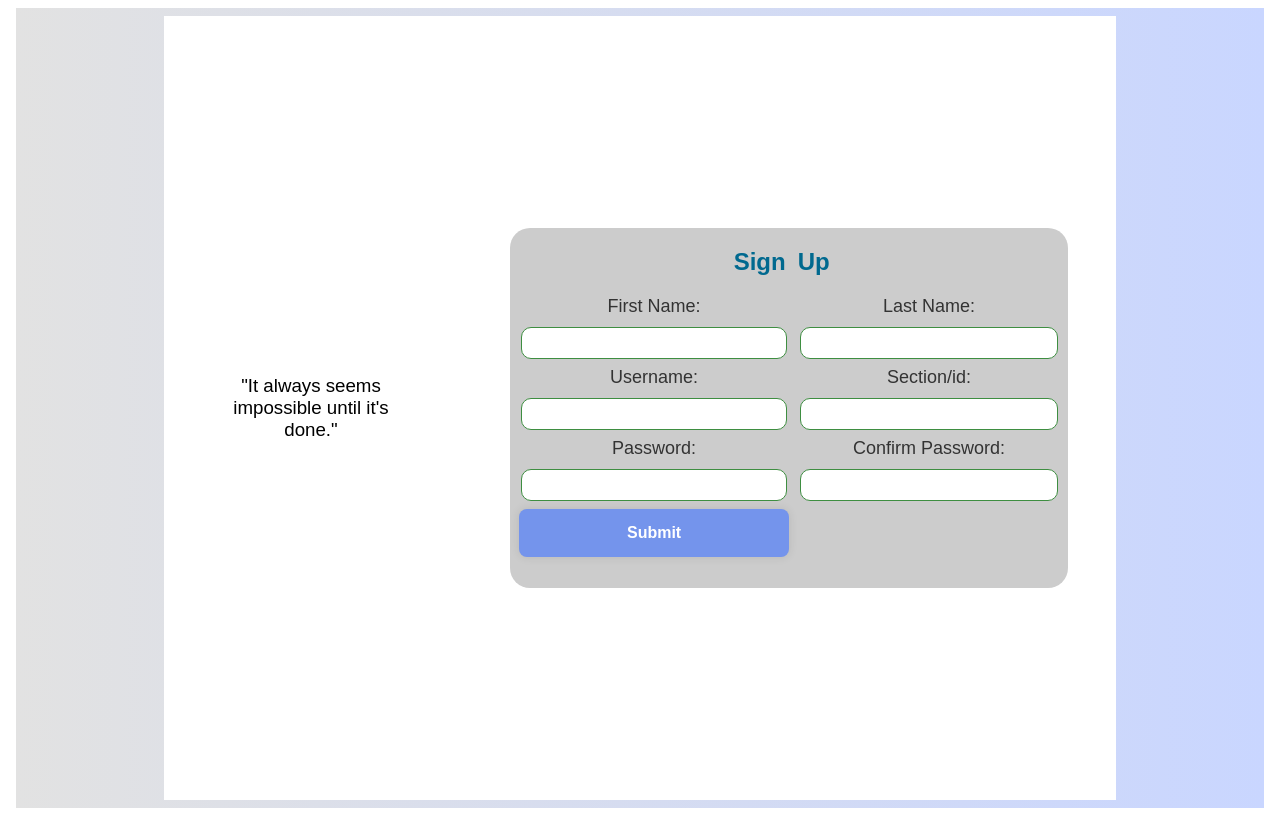
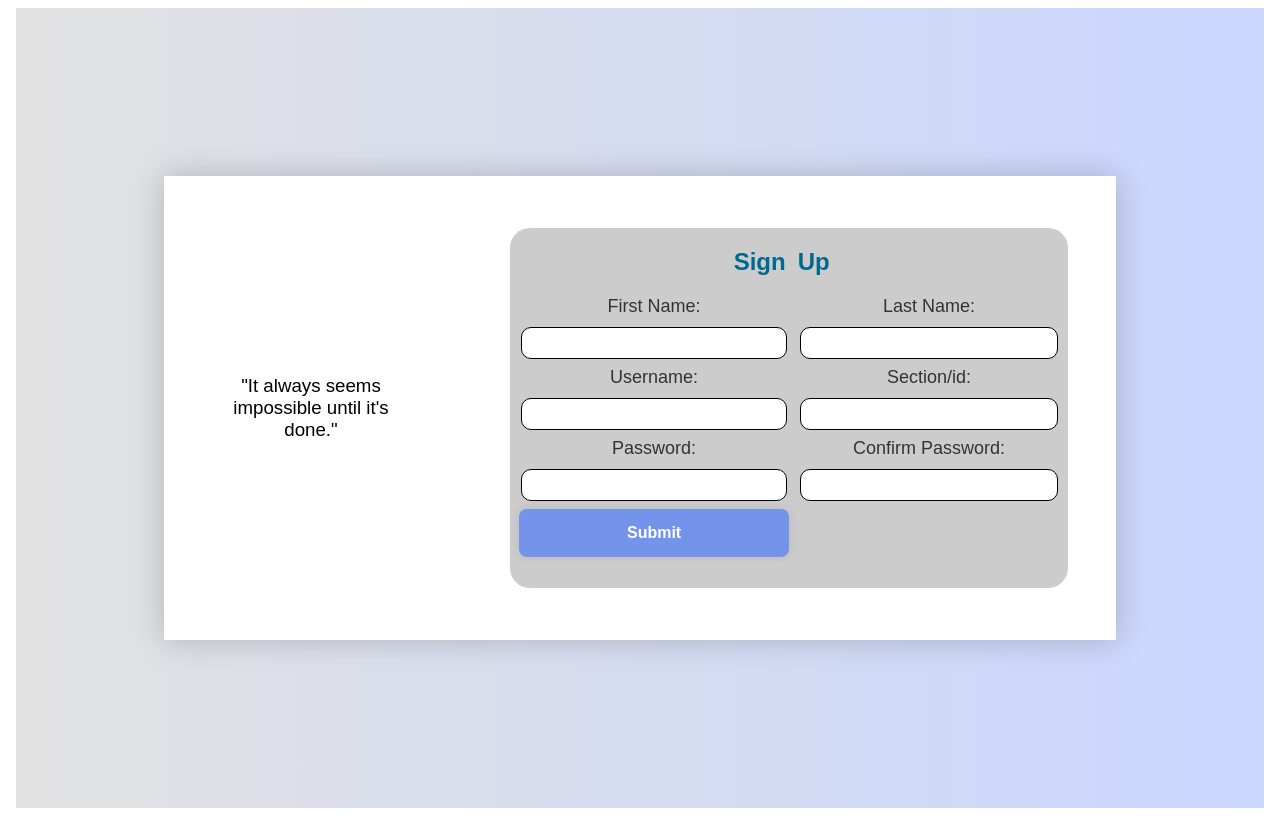
Before and after one commit to kaitoshin2017/online-quiz, a Vue app: page /registration in a window 1280 px wide. Shown: the top 816 px of the page. Built offline with nearby package versions, Linux system fonts and the light colour scheme; some icons are missing.

Commit message:
Update RegistrationView.vue
new update from register

```diff
--- a/src/views/RegistrationView.vue
+++ b/src/views/RegistrationView.vue
@@ -77,8 +77,8 @@ export default {
       username: '',
       password: '',
       confirmPassword: '',
-      passwordVisible: false, // for toggling password visibility
-      confirmPasswordVisible: false, // for toggling confirm password visibility
+      passwordVisible: false,
+      confirmPasswordVisible: false,
     };
   },
   methods: {
@@ -130,11 +130,12 @@ body {
   max-width: 900px;
   margin: 0 auto;
   display: flex;
-  height: 90dvh;
+  height: 50dvh;
   justify-content: center;
   align-items: center;
   padding: 32px 48px;
   background: #fff;
+  box-shadow: 0 0 30px rgba(0, 0, 0, .2);
 }
 
 h3 {
@@ -166,7 +167,7 @@ section {
   display: grid;
   grid-template-columns: 1fr 1fr;
   width: 100%;
-  height: 50%;
+  height: 90%;
   border-radius: 20px;
 }
 
@@ -186,7 +187,8 @@ input[type="password"] {
   border: 1px solid #ccc;
   border-radius: 10px;
   outline: 20px;
-  border: 1.2px solid #3e8e41;
+  border: 1px solid black;
+  color: #888;
 }
 
 button {
```
